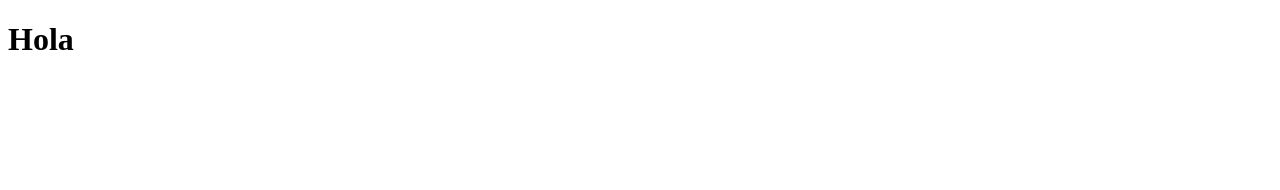
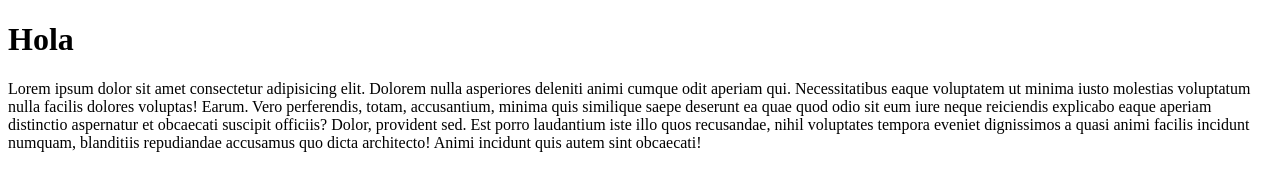
Before and after one commit to fernando414141/ejemplo, a plain HTML site: page index.html in a window 1280 px wide. Drawn offline with Linux system fonts and the light colour scheme.

Commit message:
Added a paragraph
I added a paragraph after h1 element

```diff
--- a/index.html
+++ b/index.html
@@ -8,5 +8,8 @@
 </head>
 <body>
     <h1>Hola</h1>
+    <p>Lorem ipsum dolor sit amet consectetur adipisicing elit. Dolorem nulla asperiores deleniti animi cumque odit aperiam qui. Necessitatibus eaque voluptatem ut minima iusto molestias voluptatum nulla facilis dolores voluptas! Earum.
+    Vero perferendis, totam, accusantium, minima quis similique saepe deserunt ea quae quod odio sit eum iure neque reiciendis explicabo eaque aperiam distinctio aspernatur et obcaecati suscipit officiis? Dolor, provident sed.
+    Est porro laudantium iste illo quos recusandae, nihil voluptates tempora eveniet dignissimos a quasi animi facilis incidunt numquam, blanditiis repudiandae accusamus quo dicta architecto! Animi incidunt quis autem sint obcaecati!</p>
 </body>
 </html>
```
